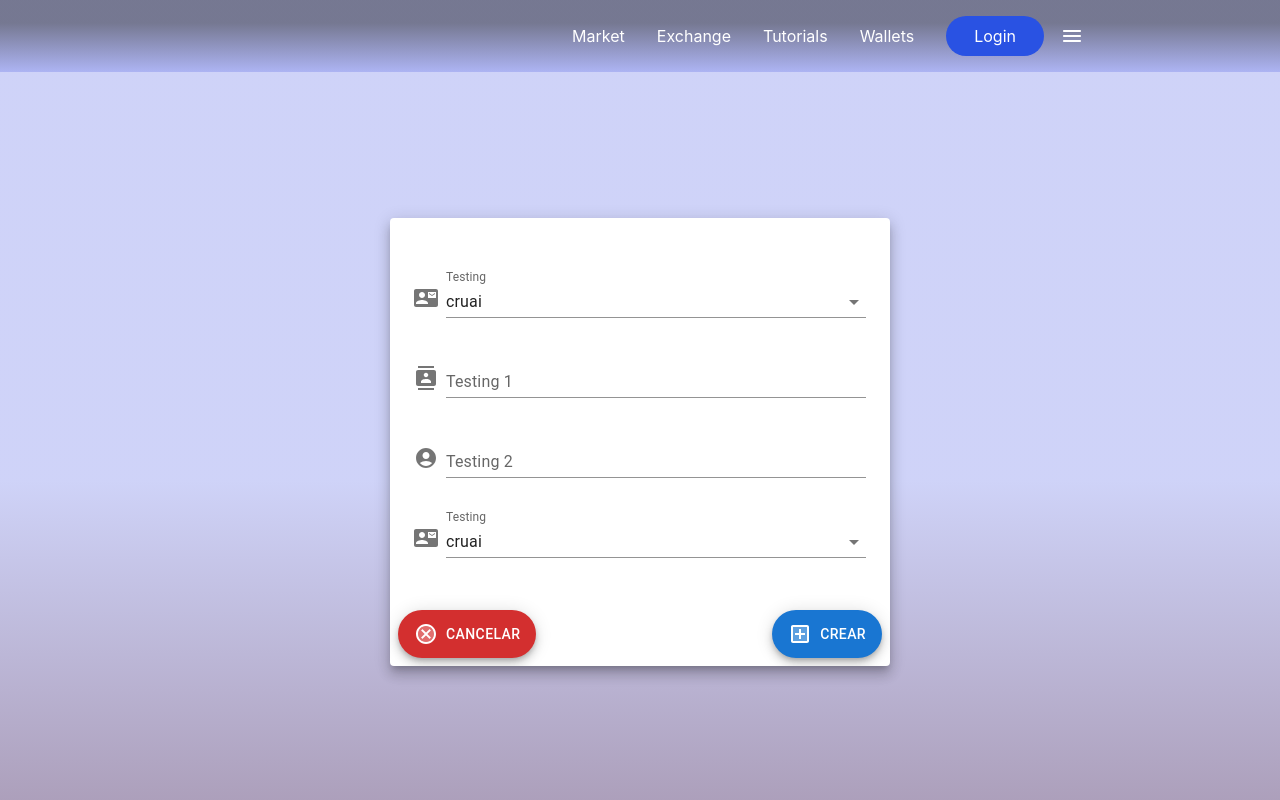
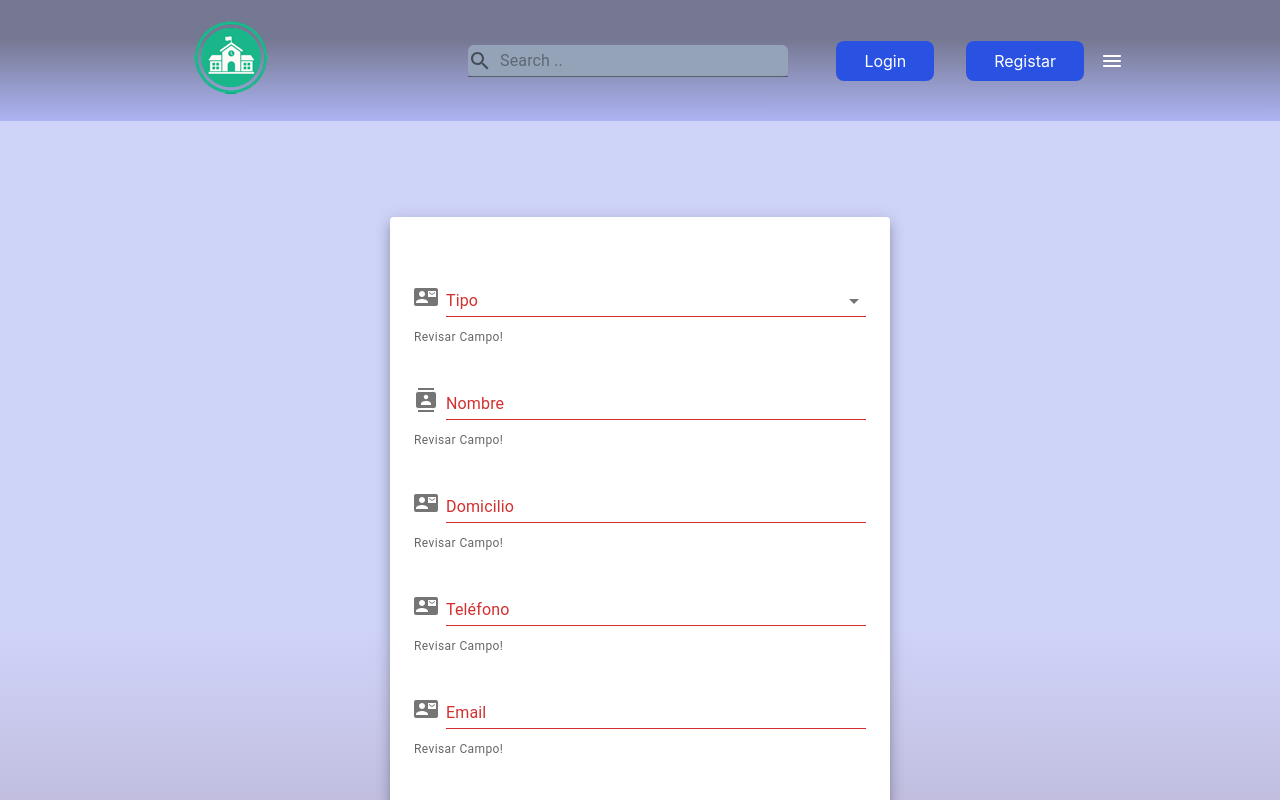
Before and after one commit to giornn0/front-jardines, a Next.js app: page /colegios/editar in a window 1280 px wide. Shown: the top 800 px of the page. Built offline with nearby package versions, Linux system fonts and the light colour scheme.

Commit message:
added validation to campos in form, added header, with some custom ux functions, fixed logo and ui display

```diff
--- a/components/FormGeneral.js
+++ b/components/FormGeneral.js
@@ -7,46 +7,75 @@ import AddBoxTwoToneIcon from '@mui/icons-material/AddBoxTwoTone';
 import CancelTwoToneIcon from '@mui/icons-material/CancelTwoTone';
 import Box from "@mui/material/Box";
 import TextField from "@mui/material/TextField";
+import FormHelperText from '@mui/material/FormHelperText';
+import { useEffect, useState } from "react";
 
 const InputPersonal = ({
+  textarea,
   value,
   icon,
   control,
   label,
   variant,
-  select,
   options,
+  handleChange,
+  setFormData
 }) => {
+  const defaultChange = (e)=>{
+    setFormData((prevs)=>({...prevs, [control]: e.target.value}))
+  }
   return (
     <Box sx={{ display: "flex", alignItems: "flex-end" }}>
       {icon}
       <TextField
-        select={select}
+        id={control}
+        select={options?true:false}
+        multiline={textarea?true:false}
+        error
+        rows={textarea?5:0}
         value={value}
         id={control}
         label={label}
         variant={variant ? variant : "standard"}
         margin='normal'
+        onChange={handleChange?handleChange:defaultChange}
         fullWidth
       >
-        {options?.map((option) => (
-          <MenuItem key={option.value} value={option.value}>
-            {option.label}
-          </MenuItem>
-        ))}
+        {options && (
+          <MenuItem key="default" value={''}>
+            Seleccione ..
+          </MenuItem>)
+        }{options?.map((option) => (
+            <MenuItem key={`${option.value}-select`} value={option.value}>
+              {option.label}
+            </MenuItem>
+          ))}
       </TextField>
     </Box>
   );
 };
 
-export const FormGeneral = ({ camps, submit = true }) => {
-
+export const FormGeneral = ({ camps, setFormData,model,validator,formData ,submit = true }) => {
+  const [validated, setValidated] = useState(model);
+  const validation = (control)=>{
+    if(formData[control]?.length || validator[control]?.required) return formData[control]?.match(validator[control]?.pattern)
+    return true
+  }
+  useEffect(() => {
+    const status = {}
+    Object.keys(model).forEach(control=> status[control]= validation(control)?true:false)
+    console.log(status)
+    console.log(formData)
+  }, [formData]);
   return (
     <Card sx={{ maxWidth: 500 }} className='w-screen' elevation={9}>
       <CardContent className='mt-3'>
         <Box sx={{ "& > :not(style)": { m: 1 } }}>
           {camps?.map((value, index) => (
-            <InputPersonal key={index} {...value}></InputPersonal>
+            <div key={`control-${index}`}>
+              <InputPersonal {...value} setFormData={setFormData} value={formData[value.control]} ></InputPersonal>
+              <FormHelperText  className="text-red-600" id={`${value.control}-text`}>Revisar Campo!</FormHelperText>
+            </div>
           ))}
         </Box>
       </CardContent>
--- a/components/Header.js
+++ b/components/Header.js
@@ -1,32 +1,70 @@
 import {useState} from 'react'
+import Image from 'next/image'
 import MenuRoundedIcon from '@mui/icons-material/MenuRounded';
 import CloseRoundedIcon from '@mui/icons-material/CloseRounded';
+import SearchSharpIcon from '@mui/icons-material/SearchSharp';
+import CheckBoxSharpIcon from '@mui/icons-material/CheckBoxSharp';
+import CancelSharpIcon from '@mui/icons-material/CancelSharp';
+import { Box, FormControl, Input, InputAdornment } from '@mui/material';
 
-const NavbarItem = ({title,classProps})=>{
-  return (
-    <li className={`mx-4 cursor-pointer ${classProps}`}>
-      {title}
-    </li>
-  )
-}
+import logo from '../public/logoSchool.png'
 
 export const Header = ()=>{
   const [toggleMenu, setToggleMenu] = useState(false)
-  const options= ["Market","Exchange","Tutorials","Wallets"]
+  const [search, setSearch] = useState('');
+  const cleanSearch = ()=>{
+    setSearch('')
+    searcher.focus() //id from search input
+  }
+  const startSearch = ()=>{
+    console.log(search)
+    cleanSearch()
+  }
   return (
 
-  <nav className="w-full flex md:justify-center justify-between items-center p-4 bg-gradient-color-header border-rose-300">
-      <div className="md:flex-[0.5] flex-initial justify-center item-center">
-        {/* <Image src={logo} alt="logo" className="w-32 cursor-pointer"/> */}
+  <nav className="w-full sticky top-0 flex flex-row md:justify-center justify-between items-center p-4 bg-gradient-color-header border-rose-300">
+      <div className="basis-1/4 justify-center item-center">
+        <Image src={logo} alt="logo" className="w-32 cursor-pointer" />
       </div>
-      <ul className="text-white md:flex hidden list-none flex-row justify-between items-center flex-initial">
-        {options.map((title, index)=>(
-          <NavbarItem key={`item-${index}`} title={title} classProps=""/>
-        ))}
-        <li className="bg-[#2952e3] py-2 px-7 mx-4 rounded-full cursor-pointer hover:bg-[#2546bd]">
+      <div className=" basis-1/4 justify-center item-center">
+      <Box >
+        <FormControl className="w-80 mx-3 px-4 rounded-md bg-slate-400" variant="standard">
+          <Input
+            placeholder="Search .."
+            id="searcher"
+            value={search}
+            onKeyDown={(e)=>{
+              if(e.code==='Escape')return cleanSearch()
+              if(e.code==='Enter')return startSearch()
+            }}
+            onChange={(e)=>{setSearch(e.target.value)}}
+            startAdornment={
+              <InputAdornment position="start">
+                <SearchSharpIcon />
+              </InputAdornment>
+            }
+            endAdornment={
+                search && (
+                  <InputAdornment position="end" className="gap-1">
+                    <CheckBoxSharpIcon className="text-white cursor-pointer bg-slate-600 rounded-md p-1 my-2" onClick={()=>console.log('buscando!!')} />
+                    <CancelSharpIcon className="text-white cursor-pointer bg-red-600 rounded-md p-1 my-2" onClick={cleanSearch} />
+                  </InputAdornment>
+                )
+            }
+          />
+        </FormControl>
+      </Box>
+      </div>
+      <div className=" basis-1/4 justify-center item-center">
+        <div className="flex flex-row w-100 justify-end item-center text-white">
+        <button className="bg-[#2952e3]  py-2 px-7 mx-4 rounded-lg cursor-pointer hover:bg-[#2546bd]">
           Login
-        </li>
-      </ul>
+        </button>
+        <button className="bg-[#2952e3] py-2 px-7 mx-4 rounded-lg cursor-pointer hover:bg-[#2546bd]">
+          Registar
+        </button>
+        </div>
+      </div>
       <div className="flex relative">
           {toggleMenu ?
           <CloseRoundedIcon className="text-white md:hidden cursor-pointer" onClick={()=>setToggleMenu(false)} />
--- /dev/null
+++ b/constants/colegio/Colegio.js
@@ -0,0 +1,58 @@
+import AccountCircle from "@mui/icons-material/AccountCircle";
+import ContactsIcon from "@mui/icons-material/Contacts";
+import ContactMailIcon from "@mui/icons-material/ContactMail";
+
+import { tipoOptions } from "./tipoOptionsColegio";
+
+export const colegioCampos = [
+  {
+    options: tipoOptions,
+    label: "Tipo",
+    control: "tipo",
+    icon: <ContactMailIcon sx={{ color: "action.active", mr: 1, my: 2 }} />,
+  },
+  {
+    control: "nombre",
+    label: "Nombre",
+    icon: <ContactsIcon sx={{ color: "action.active", mr: 1, my: 2 }} />,
+  },
+  {
+    control: "domicilio",
+    label: "Domicilio",
+    icon: <ContactMailIcon sx={{ color: "action.active", mr: 1, my: 2 }} />,
+  },
+  {
+    control: "telefono",
+    label: "Teléfono",
+    icon: <ContactMailIcon sx={{ color: "action.active", mr: 1, my: 2 }} />,
+  },
+  {
+    control: "email",
+    label: "Email",
+    icon: <ContactMailIcon sx={{ color: "action.active", mr: 1, my: 2 }} />,
+  },
+  {
+    textarea:true,
+    control: "descripcion",
+    label: "Descripción",
+  },
+
+];
+
+export const Colegio = {
+  tipo:'',
+  nombre:'',
+  estado:true,
+  domicilio:'',
+  descripcion:'',
+  telefono:'',
+  email:'',
+}
+export const Validator = {
+  tipo:{required:true,pattern:/^[A-Za-z]{6,10}$/},
+  nombre:{required:true,pattern:/^[A-Za-z ]{3,55}$/},
+  domicilio:{required:true,pattern:/^[A-Za-z0-9 ]{3,255}$/},
+  descripcion:{required:true,pattern:/^[A-Za-z ]{3,255}$/},
+  telefono:{required:true,pattern:/^\+?[0-9 ]{3,15}$/},
+  email:{required:true,pattern:/^[A-Za-z.]{3,30}@[A-Za-z.]{3,30}\.(com|net)(\.(ar|cl|ur))?$/},
+}
--- /dev/null
+++ b/constants/colegio/tipoOptionsColegio.js
@@ -0,0 +1,18 @@
+export const tipoOptions=[
+  {
+    value: 'jardin',
+    label: "Jardin",
+  },
+  {
+    value: 'primaria',
+    label: "Primaria",
+  },
+  {
+    value: 'secundaria',
+    label: "Secundaria",
+  },
+  {
+    value: 'multiple',
+    label: "Múltiple",
+  },
+]
--- a/pages/_app.js
+++ b/pages/_app.js
@@ -9,7 +9,7 @@ function MyApp({ Component, pageProps }) {
         rel='stylesheet'
         href='https://fonts.googleapis.com/icon?family=Material+Icons'
       />
-      <div className='w-screen h-screen bg-gradient-color'>
+      <div className='w-100 h-max bg-gradient-color'>
         <Header className='h-10'></Header>
         <div className='h-90'>
           <Component {...pageProps} />
--- a/pages/colegios/editar.js
+++ b/pages/colegios/editar.js
@@ -1,68 +1,15 @@
-import AccountCircle from "@mui/icons-material/AccountCircle";
-import ContactsIcon from "@mui/icons-material/Contacts";
-import ContactMailIcon from "@mui/icons-material/ContactMail";
+import { useEffect, useState } from "react";
 
+import {colegioCampos, Colegio, Validator} from "../../constants/colegio/Colegio"
 import {FormGeneral} from '../../components/FormGeneral'
 
+
 export default function FormColegio(){
-  const testing = [
-    {
-      select: true,
-      value: 2,
-      options: [
-        {
-          value: 1,
-          label: "Ttes",
-        },
-        {
-          value: 2,
-          label: "cruai",
-        },
-        {
-          value: 52,
-          label: "fakj",
-        },
-      ],
-      label: "Testing",
-      control: "testing",
-      icon: <ContactMailIcon sx={{ color: "action.active", mr: 1, my: 2 }} />,
-    },
-    {
-      label: "Testing 1",
-      control: "testing1",
-      icon: <ContactsIcon sx={{ color: "action.active", mr: 1, my: 2 }} />,
-    },
-    {
-      label: "Testing 2",
-      control: "testing2",
-      icon: <AccountCircle sx={{ color: "action.active", mr: 1, my: 2 }} />,
-    },
-    {
-      select: true,
-      value: 2,
-      options: [
-        {
-          value: 1,
-          label: "Ttes",
-        },
-        {
-          value: 2,
-          label: "cruai",
-        },
-        {
-          value: 52,
-          label: "fakj",
-        },
-      ],
-      label: "Testing",
-      control: "testing",
-      icon: <ContactMailIcon sx={{ color: "action.active", mr: 1, my: 2 }} />,
-    },
+  const [formData, setFormData] = useState(Colegio);
 
-  ];
   return (
-    <div className="flex flex-col h-full w-full justify-center items-center">
-      <FormGeneral camps={testing}></FormGeneral>
+    <div className="flex flex-col min-h-screen h-max w-100 justify-center items-center mt-24">
+      <FormGeneral camps={colegioCampos} formData={formData} setFormData={setFormData} validator={Validator} model={Colegio}></FormGeneral>
     </div>
   )
 }
--- a/styles/globals.css
+++ b/styles/globals.css
@@ -16,44 +16,39 @@ a {
   box-sizing: border-box;
 }
 
-.h-90{
-  height:92.5vh;
-  max-height: fit-content;
-}
 
 .bg-gradient-color-header{
+
   background: hsla(236, 21%, 14%, 1);
-
-background: linear-gradient(270deg, hsla(236, 21%, 14%, 0.5) 32%, hsla(234, 75%, 64%, 0.3) 100%);
-
-background: -moz-linear-gradient(270deg, hsla(236, 21%, 14%, 0.5) 32%, hsla(234, 75%, 64%, 0.3) 100%);
-
-background: -webkit-linear-gradient(270deg, hsla(236, 21%, 14%, 0.5) 32%, hsla(234, 75%, 64%, 0.3) 100%);
+  background: linear-gradient(270deg, hsla(236, 21%, 14%, 0.5) 32%, hsla(234, 75%, 64%, 0.3) 100%);
+  background: -moz-linear-gradient(270deg, hsla(236, 21%, 14%, 0.5) 32%, hsla(234, 75%, 64%, 0.3) 100%);
+  background: -webkit-linear-gradient(270deg, hsla(236, 21%, 14%, 0.5) 32%, hsla(234, 75%, 64%, 0.3) 100%);
 }
 .bg-gradient-color{
 
   background: hsla(268, 17%, 68%, 1);
-
   background: linear-gradient(
     90deg,
     hsla(268, 17%, 68%, 1) 0%,
     hsla(234, 75%, 64%, 0.3) 40%
   );
-
   background: -moz-linear-gradient(
     90deg,
     hsla(268, 17%, 68%, 1) 0%,
     hsla(234, 75%, 64%, 0.3) 40%
   );
-
   background: -webkit-linear-gradient(
     90deg,
     hsla(268, 17%, 68%, 1) 0%,
     hsla(234, 75%, 64%, 0.3) 40%
   );
-
 }
 
 @tailwind base;
 @tailwind components;
 @tailwind utilities;
+
+.h-90{
+  min-height:calc(100vh - 121.5px);
+  max-height: fit-content;
+}
```
Also changed, not shown: public/logoSchool.png, 1 other file (tests, documents, lock files or other folders).
